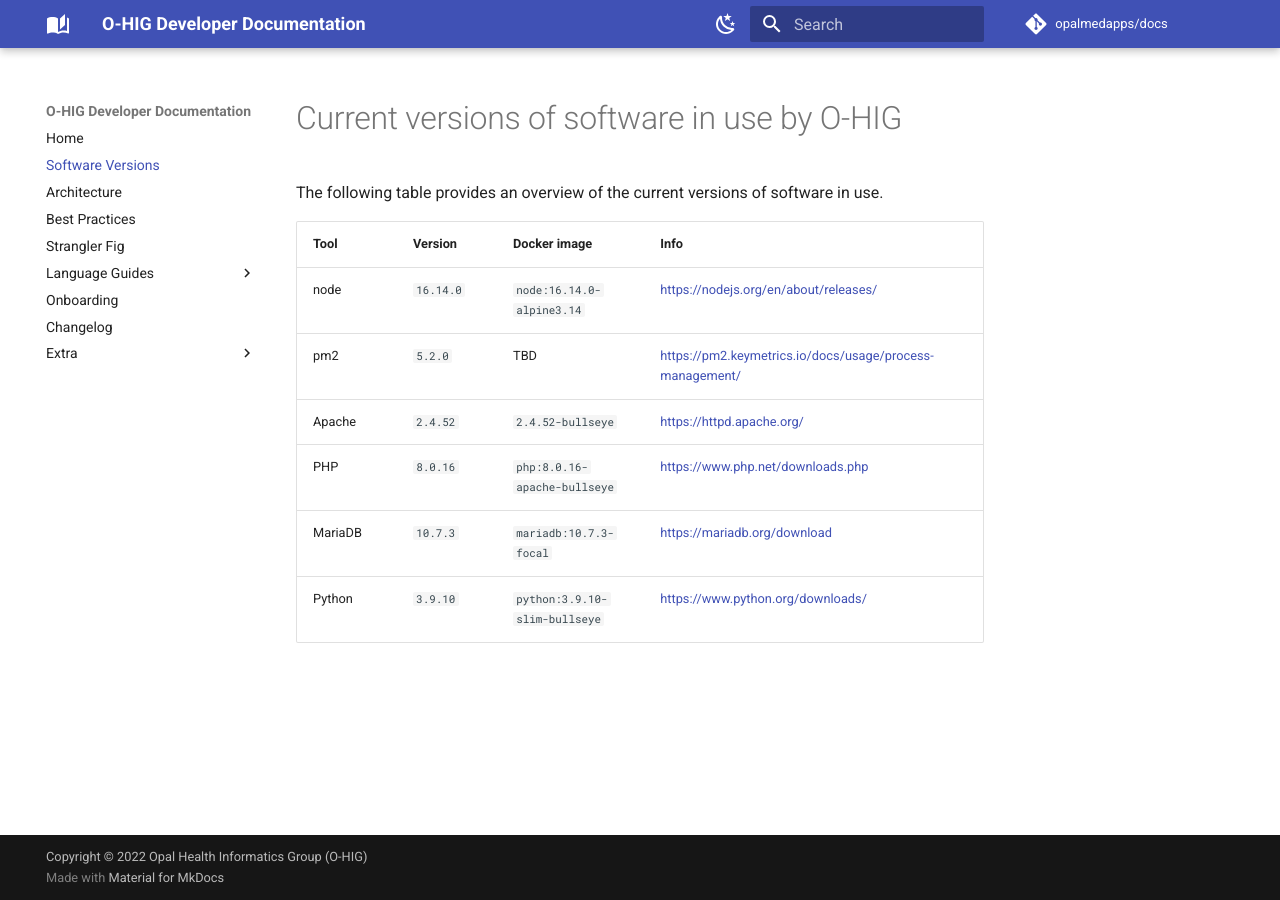
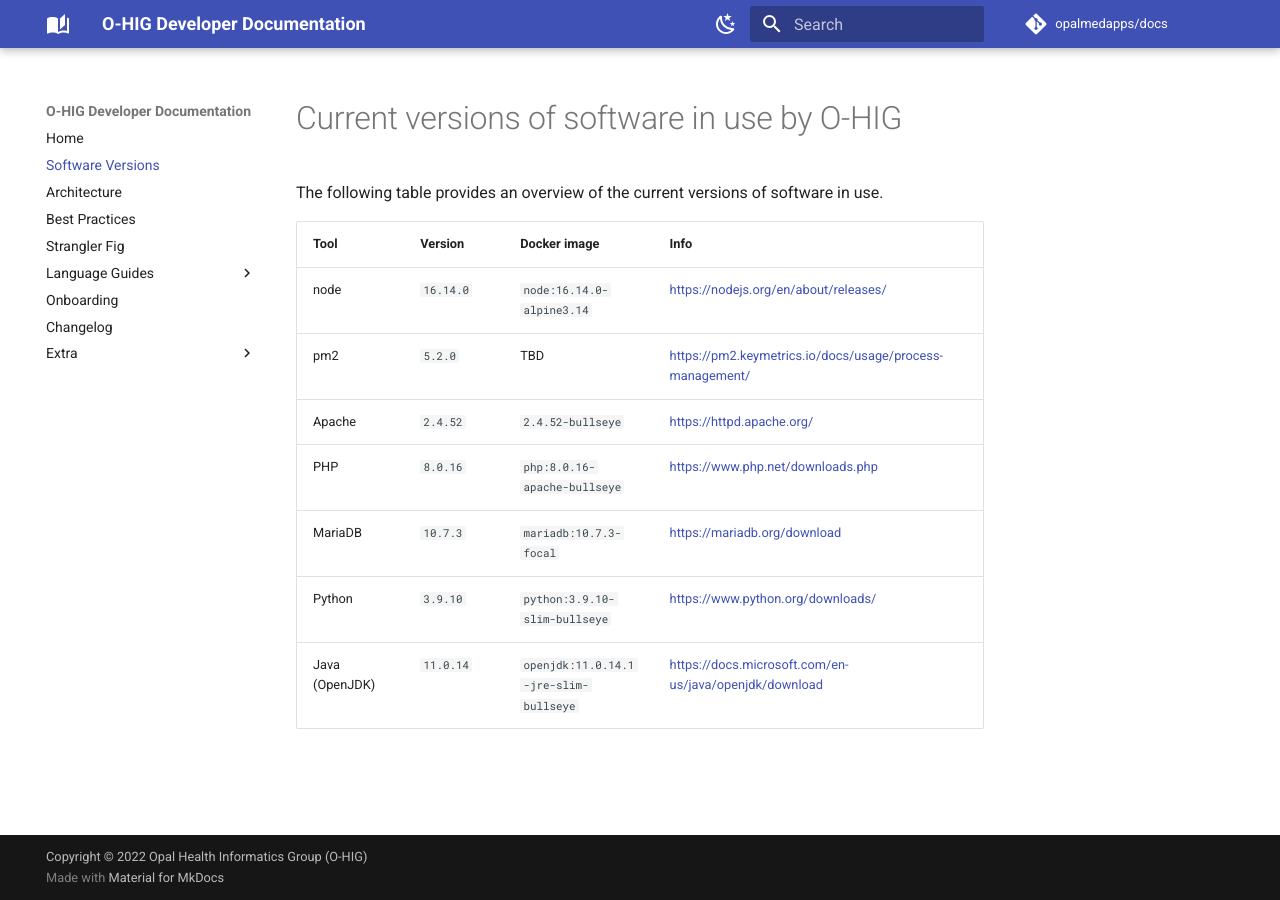
Before and after one commit to opalmedapps/docs, an MkDocs documentation site: the page built from docs/software_versions.md, in a window 1280 px wide. Built offline with MkDocs 1.6.1 and Material for MkDocs 9.7.7, drawn with Linux system fonts in a browser that asks for light colours; comment, search, counter and statistics services are not loaded.

Commit message:
docs: Add Java to list of software

```diff
--- a/docs/software_versions.md
+++ b/docs/software_versions.md
@@ -2,11 +2,12 @@
 
 The following table provides an overview of the current versions of software in use.
 
-| Tool        | Version     | Docker image | Info  |
-| ----------- | ----------- | ------------ | ----- |
-| node        | `16.14.0`   | `node:16.14.0-alpine3.14` | https://nodejs.org/en/about/releases/ |
-| pm2         | `5.2.0`     | TBD | https://pm2.keymetrics.io/docs/usage/process-management/ |
-| Apache      | `2.4.52`    | `2.4.52-bullseye` | https://httpd.apache.org/ |
-| PHP         | `8.0.16`    | `php:8.0.16-apache-bullseye` | https://www.php.net/downloads.php |
-| MariaDB     | `10.7.3`    | `mariadb:10.7.3-focal` | https://mariadb.org/download |
-| Python      | `3.9.10`    | `python:3.9.10-slim-bullseye` | https://www.python.org/downloads/ |
+| Tool           | Version     | Docker image | Info  |
+| -------------- | ----------- | ------------ | ----- |
+| node           | `16.14.0`   | `node:16.14.0-alpine3.14` | https://nodejs.org/en/about/releases/ |
+| pm2            | `5.2.0`     | TBD | https://pm2.keymetrics.io/docs/usage/process-management/ |
+| Apache         | `2.4.52`    | `2.4.52-bullseye` | https://httpd.apache.org/ |
+| PHP            | `8.0.16`    | `php:8.0.16-apache-bullseye` | https://www.php.net/downloads.php |
+| MariaDB        | `10.7.3`    | `mariadb:10.7.3-focal` | https://mariadb.org/download |
+| Python         | `3.9.10`    | `python:3.9.10-slim-bullseye` | https://www.python.org/downloads/ |
+| Java (OpenJDK) | `11.0.14`    | `openjdk:11.0.14.1-jre-slim-bullseye` | https://docs.microsoft.com/en-us/java/openjdk/download |
```
